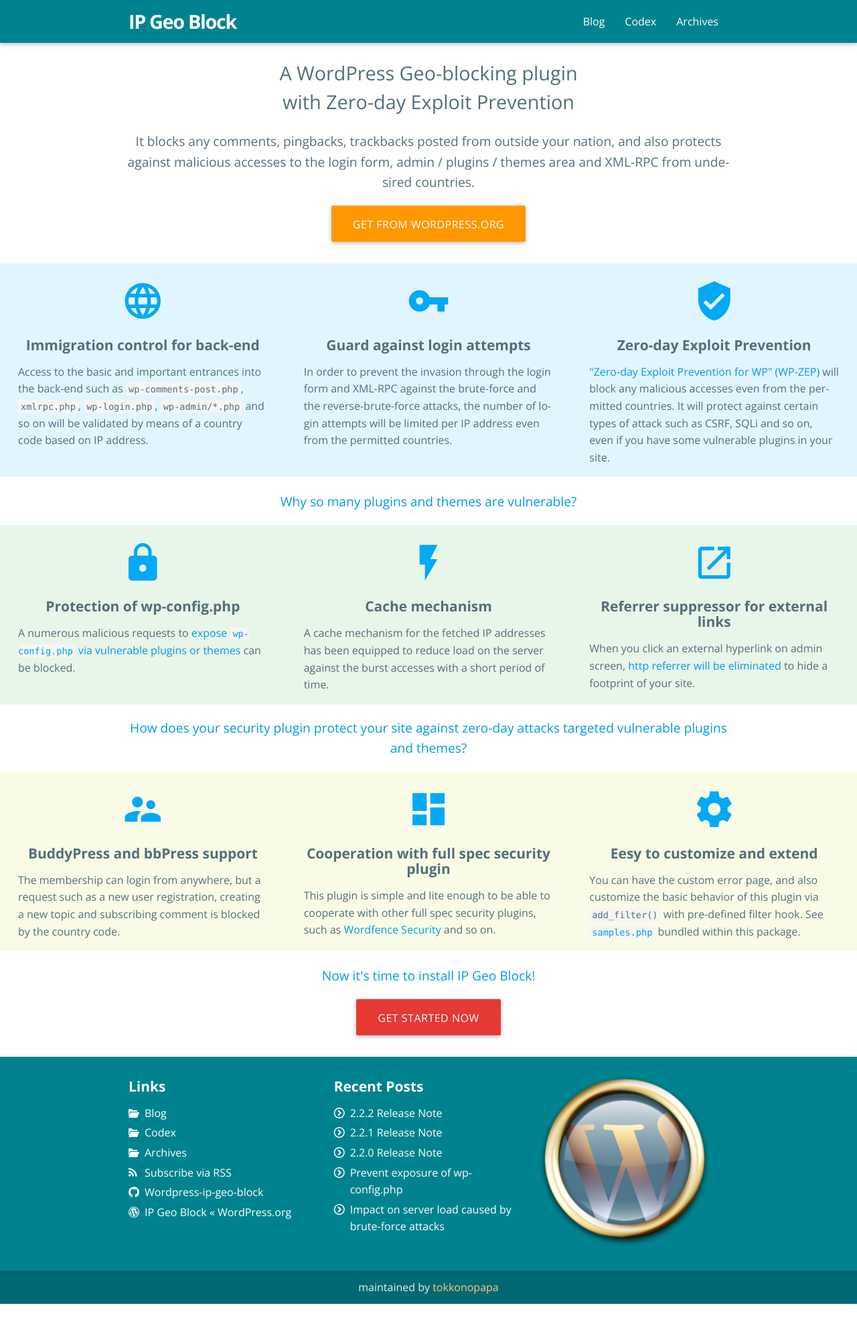
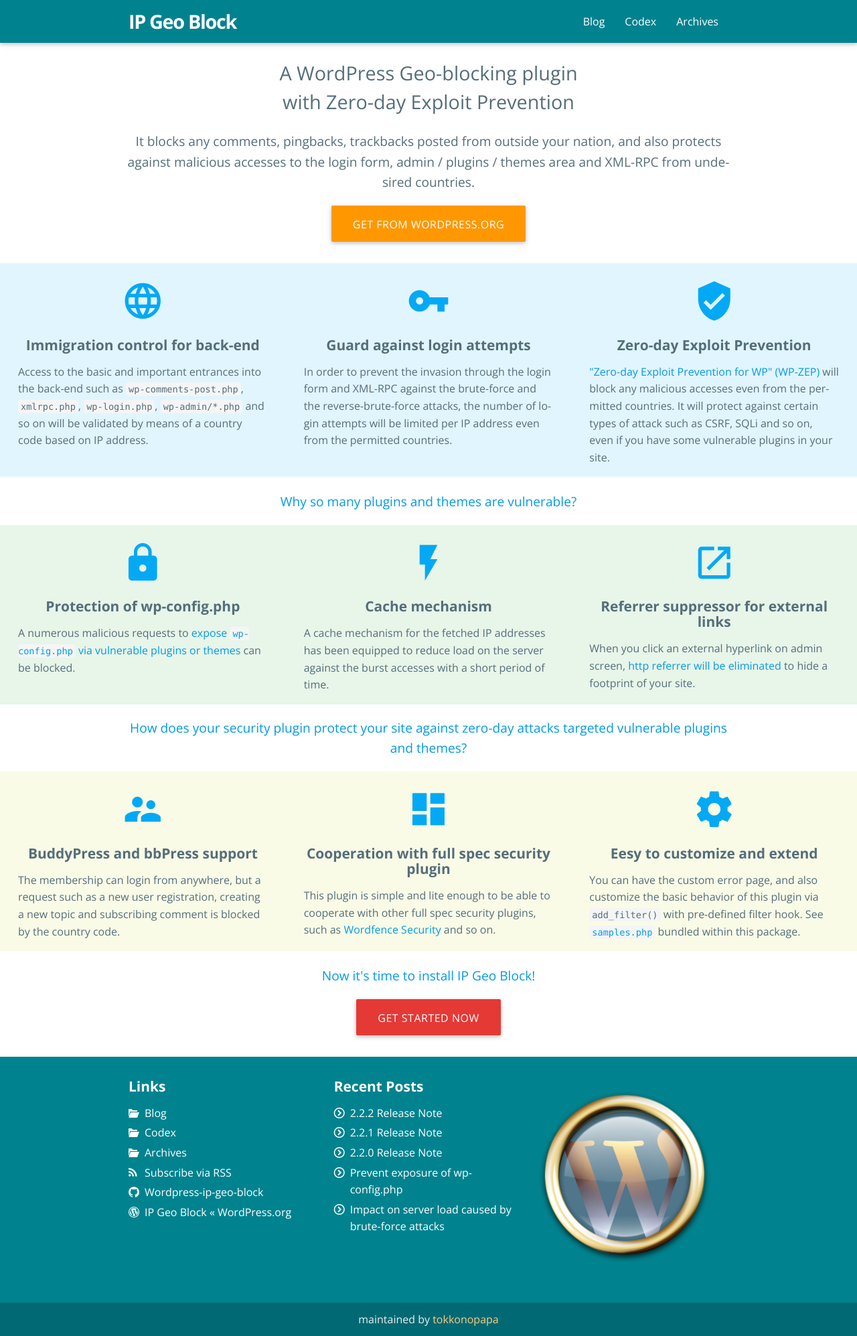
Before and after one commit to tokkonopapa/WordPress-IP-Geo-Block, a Jekyll site: the page built from index.html, in a window 1280 px wide. Shown: the whole page at 67% size. Built offline with Jekyll 4.4.1, drawn with Linux system fonts in a browser that asks for light colours; some web fonts are replaced; before the commit the page ends 1947 px from its top, so only the background shows below that.

```diff
--- a/css/main.css
+++ b/css/main.css
@@ -67,7 +67,7 @@
   display: block;
   height: auto;
   max-width: 100%;
-  margin: 0.5em auto;
+  margin: 2em auto;
   box-shadow: 0px 1px 4px rgba(0, 0, 0, 0.2);
 }
 @media only screen and (min-width: 720px) {
```
Also changed, not shown: css/main.min.css.
